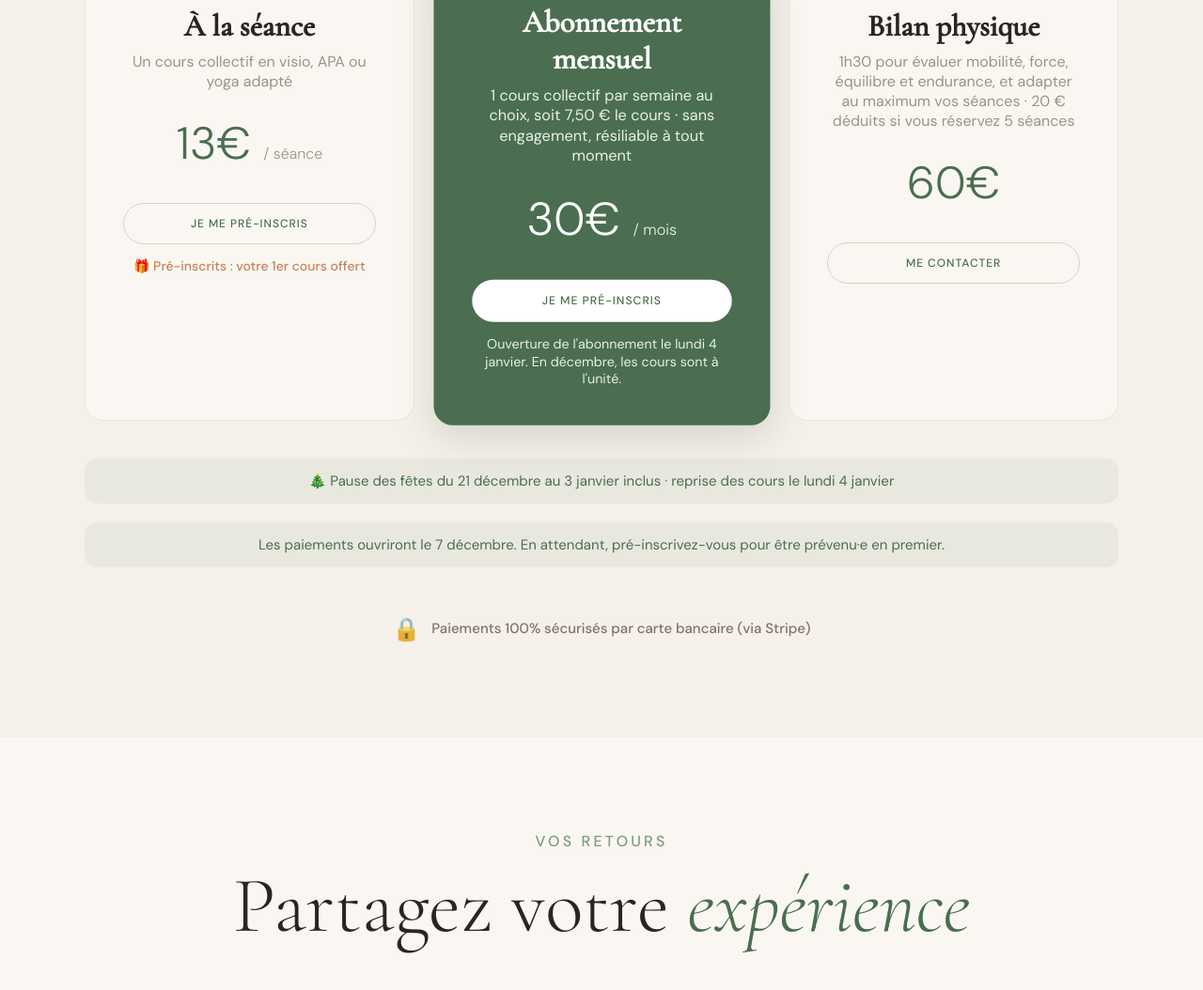
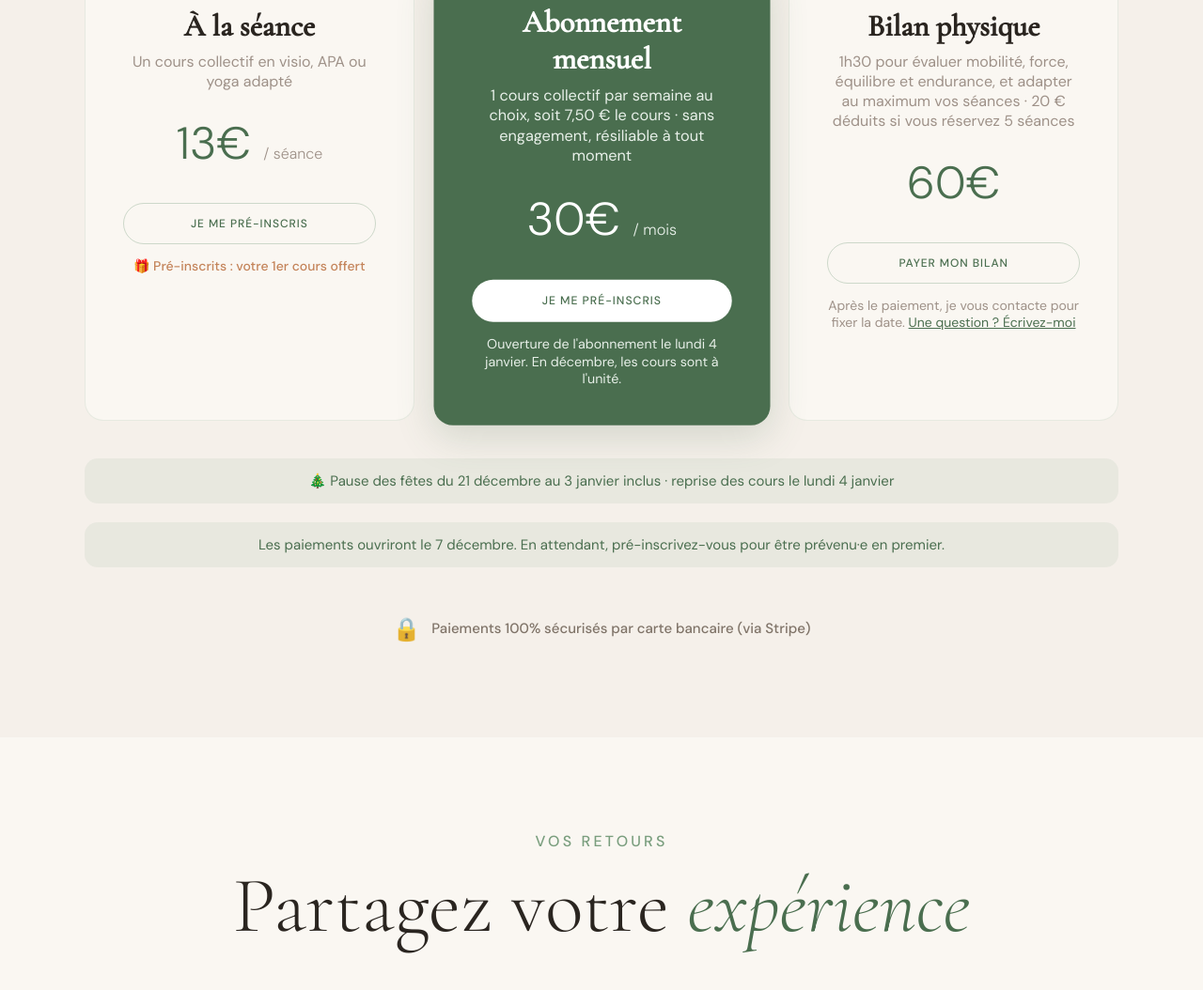
Before and after one commit to manonyogapa/manonyogapa.github.io, a plain HTML site: page studio-yogapa.html in a window 1280 px wide. Shown: the part 2479-3533 px from the top of the page at 94% size. Drawn offline with nearby package versions, Linux system fonts and the light colour scheme.

Commit message:
Bilan : paiement en ligne via Stripe (60 €)
Co-Authored-By: Claude Opus 5.5 <noreply@anthropic.com>
Claude-Session: https://claude.ai/code/session_0123pwFaju8tXjWZWHyKLRpr

```diff
--- a/studio-yogapa.html
+++ b/studio-yogapa.html
@@ -1329,7 +1329,9 @@
           <div
             style="font-size: 48px; font-family: 'DM Sans', sans-serif; font-weight: 300; color: var(--sage-deep); margin-bottom: 32px;">
             60€</div>
-          <a href="mailto:manon.yogapa@gmail.com" class="btn-secondary" style="width: 100%;">Me contacter</a>
+          <a href="https://buy.stripe.com/fZu5kF0PIdfm5ow5aRaIM02" target="_blank" rel="noopener" class="btn-secondary" style="width: 100%;">Payer mon bilan</a>
+          <p style="font-size: 14px; color: var(--text-light); margin-top: 14px;">Après le paiement, je vous contacte pour fixer la date.
+            <a href="mailto:manon.yogapa@gmail.com" style="color: var(--sage-deep);">Une question ? Écrivez-moi</a></p>
         </div>
 
       </div>
```
Also changed, not shown: index.html (+2 -0 lines).
